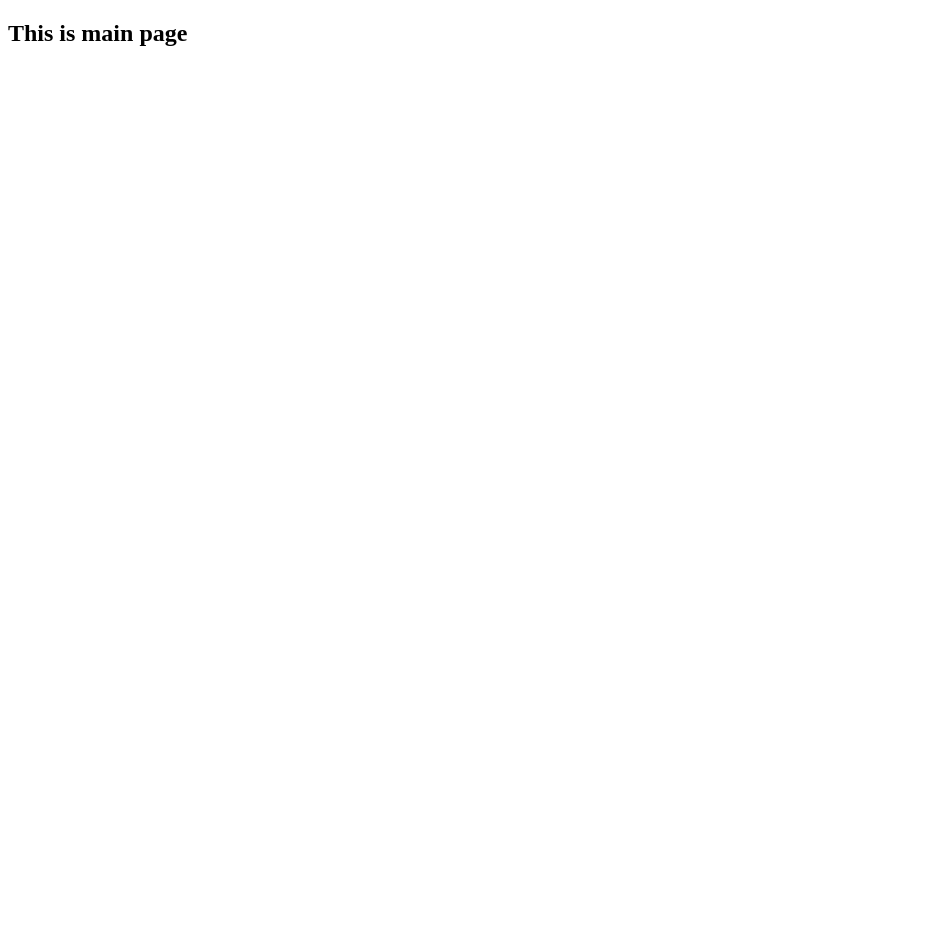
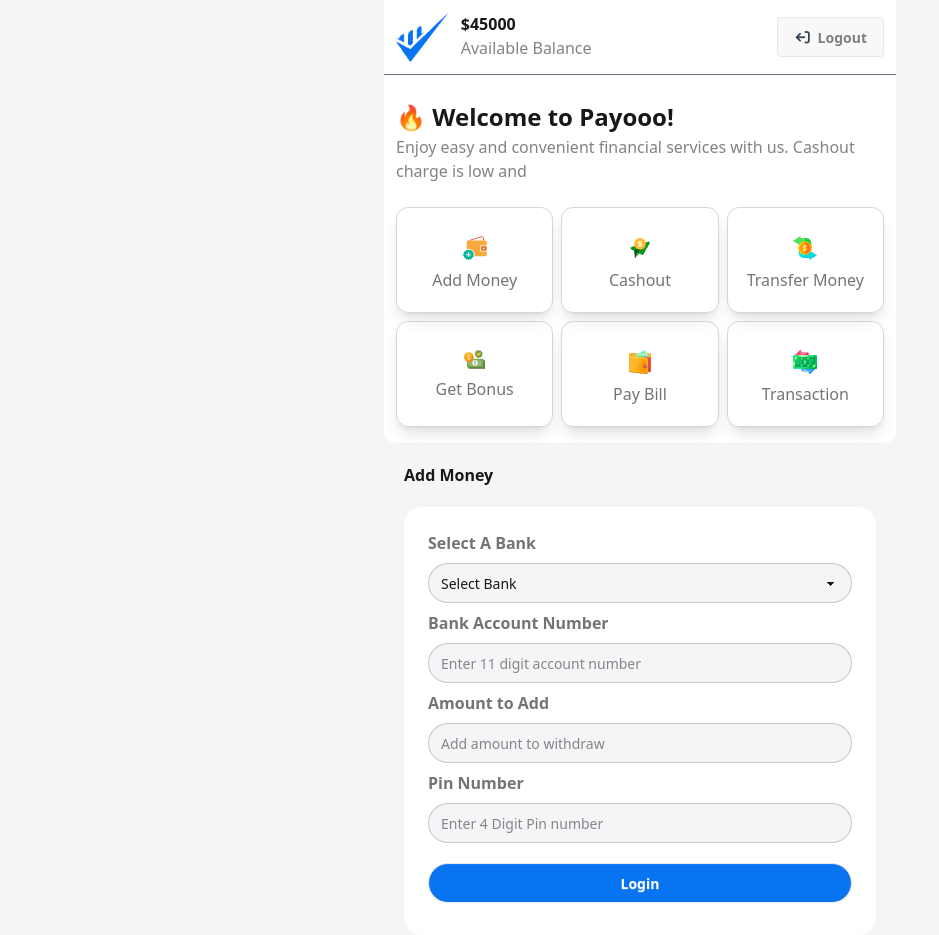
Before and after one commit to itrazib/Payoo-Projects, a plain HTML site: page main.html in a window 1280 px wide. Shown: the whole page, without its empty margins (0-939 px from the left). Before the commit the page ends 800 px from the top, so only its background shows below. Drawn offline with nearby package versions, Linux system fonts and the light colour scheme.

Commit message:
Complete main.html code

```diff
--- a/main.html
+++ b/main.html
@@ -4,8 +4,91 @@
     <meta charset="UTF-8">
     <meta name="viewport" content="width=device-width, initial-scale=1.0">
     <title>Main page</title>
+      <!-- Daisy Ui -->
+     <link href="https://cdn.jsdelivr.net/npm/daisyui@5" rel="stylesheet" type="text/css" />
+     <!-- Tailwind cdn -->
+      <script src="https://cdn.jsdelivr.net/npm/@tailwindcss/browser@4"></script>
+
+    <!-- font awesome cdn -->
+     <link rel="stylesheet" href="https://cdnjs.cloudflare.com/ajax/libs/font-awesome/7.0.0/css/all.min.css" integrity="sha512-DxV+EoADOkOygM4IR9yXP8Sb2qwgidEmeqAEmDKIOfPRQZOWbXCzLC6vjbZyy0vPisbH2SyW27+ddLVCN+OMzQ==" crossorigin="anonymous" referrerpolicy="no-referrer" />
 </head>
-<body>
-    <h2>This is main page</h2>
+<body class="bg-[#F4F5F7] ">
+   <div class="bg-white max-w-lg mx-auto rounded-b-[12px] pb-4 mb-5">
+     <div class=" flex justify-between items-center p-3 border-b-1 border-gray-500">
+         <div class="flex ">
+            <img src="./assets/Group.png" class="h-[50px]" alt="">
+            <div class="ml-3">
+                <h2 class="font-bold">$<span>45000</span></h2>
+                <p class="text-[#08080880]">Available Balance</p>
+            </div>
+         </div>
+         <div>
+            <button class="btn text-[#08080880]"><i class="fa-solid fa-arrow-right-from-bracket rotate-180 text-gray-700"></i>Logout</button>
+         </div>
+    </div>
+    <div class="my-6 mx-3">
+        <h1 class="text-[24px] font-bold">🔥 Welcome to Payooo!</h1>
+        <p class="text-[#08080880]">Enjoy easy and convenient financial services with us. Cashout charge is low and </p>
+    </div>
+    <div class="grid grid-cols-3 gap-2 mx-3">
+        <div class=" text-center py-[20px]  shadow-lg rounded-[12px] border-1 border-gray-300">
+            <img src="./assets/wallet1.png" class="mx-auto mt-2" alt="">
+            <p class="text-[#08080890] mt-2">Add Money</p>
+        </div>
+         <div class=" text-center py-[20px] shadow-lg rounded-[12px] border-1 border-gray-300">
+            <img src="./assets/send1.png" class="mx-auto mt-2" alt="">
+            <p class="text-[#08080890] mt-2">Cashout</p>
+        </div>
+         <div class=" text-center py-[20px] shadow-lg rounded-[12px] border-1 border-gray-300">
+            <img src="./assets/money1.png" class="mx-auto mt-2" alt="">
+            <p class="text-[#08080890] mt-2">Transfer Money</p>
+        </div>
+         <div class=" text-center py-[20px]  shadow-lg rounded-[12px] border-1 border-gray-300">
+            <img src="./assets/bonus1.png" class="mx-auto mt-2" alt="">
+            <p class="text-[#08080890] mt-2">Get Bonus</p>
+        </div>
+         <div class=" text-center py-[20px]  shadow-lg rounded-[12px] border-1 border-gray-300">
+            <img src="./assets/purse1.png" class="mx-auto mt-2" alt="">
+            <p class="text-[#08080890] mt-2">Pay Bill</p>
+        </div>
+         <div class=" text-center py-[20px]  shadow-lg rounded-[12px] border-1 border-gray-300">
+            <img src="./assets/transaction1.png" class="mx-auto mt-2" alt="">
+            <p class="text-[#08080890] mt-2">Transaction</p>
+        </div>
+    </div>
+   </div>
+   <!-- form start -->
+   <div class="max-w-lg mx-auto">
+      <h2 class="font-bold ml-5">Add Money</h2>
+    <div class="bg-white  p-6 rounded-[18px] mt-5 mx-5">
+        <form action="" class="">
+       <div class="mb-2">
+         <label  for="" class="font-semibold text-[#08080890]">Select A Bank</label><br>
+        <select class="select rounded-[24px] bg-[#F4F5F7] mt-2 w-full" class="">
+          <option >Select Bank</option>
+          <option>EBL Bank</option>
+          <option>IFIC Bank</option>
+          <option>DUTCH BANGLA Bank</option>
+        </select>
+       </div>
+
+        <div class="mb-2">
+        <label  for="" class="font-semibold text-[#08080890]">Bank Account Number</label><br>
+        <input  class="input rounded-[24px] bg-[#F4F5F7] mt-2 w-full" type="text" placeholder="Enter 11 digit account number" />
+        </div>
+        <div class="mb-2">
+        <label  for="" class="font-semibold text-[#08080890]">Amount to Add</label><br>
+        <input  class="input rounded-[24px] bg-[#F4F5F7] mt-2 w-full" type="text" placeholder="Add amount to withdraw"  />
+        </div>
+        <div class="mb-2">
+            <label  for="" class="font-semibold text-[#08080890]">Pin Number</label><br>
+        <input class="input rounded-[24px] bg-[#F4F5F7] mt-2 w-full" type="text" placeholder="Enter 4 Digit Pin number"  />
+        </div>
+        <div class="mb-2">
+             <button id="btn-login" class="btn bg-[#0874F2] input mt-3 rounded-[24px] text-white w-full">Login</button>
+        </div>
+      </form>
+    </div>
+   </div>
 </body>
 </html>
```
Also changed, not shown: index.html (+2 -2 lines).
